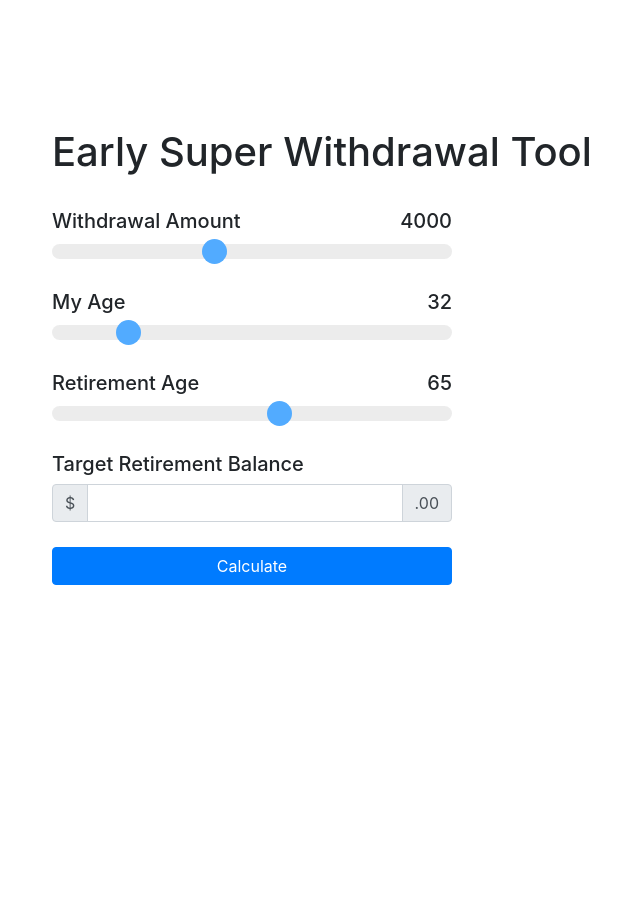
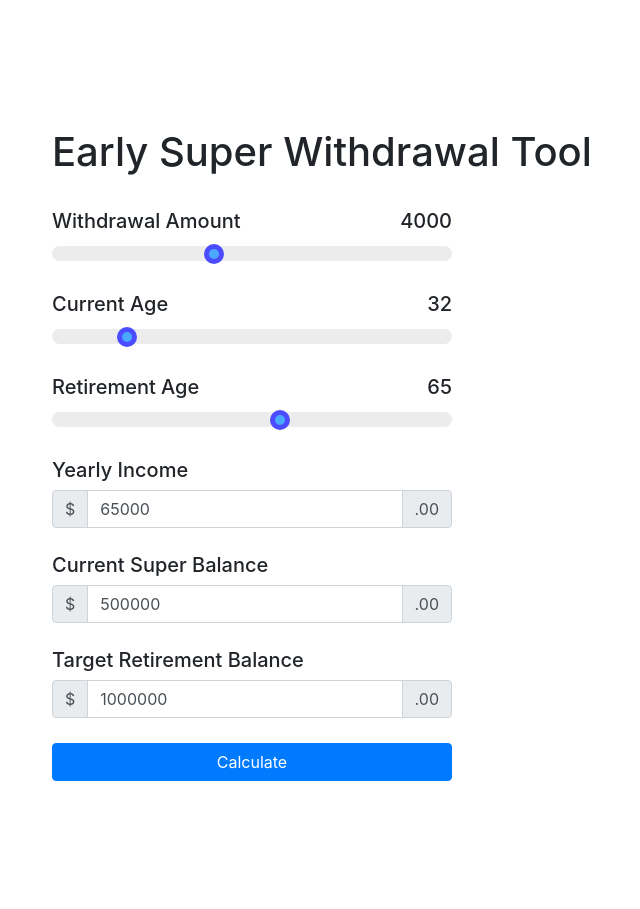
Before and after one commit to TianleJin/GovHack-2020, a Flask app: page / in a window 1280 px wide. Shown: the whole page, without its empty margins (146-786 px from the left). Before the commit the page ends 585 px from the top, so only its background shows below. Run offline with Flask 2, Linux system fonts and the light colour scheme; some libraries are stand-ins or nearby versions.

Commit message:
calculations and tweaks

```diff
--- a/static/home.css
+++ b/static/home.css
@@ -20,6 +20,7 @@
 .slider {
     -webkit-appearance: none;
     width: 100%;
+    margin-top: 5px;
     height: 15px;
     background: #e4e4e4;
     border-radius: 10px;
@@ -36,17 +37,19 @@
   .slider::-webkit-slider-thumb {
     -webkit-appearance: none;
     appearance: none;
-    width: 25px;
-    height: 25px;
+    width: 20px;
+    height: 20px;
     border-radius: 50%;
-    background: #0988ff;
+    border: 5px solid blue;
+    background: #0084ff;
     cursor: pointer;
   }
 
   .slider::-moz-range-thumb {
-    width: 25px;
-    height: 25px;
+    width: 10px;
+    height: 10px;
     border-radius: 50%;
-    background: #0988ff;
+    border: 7px solid rgb(0, 81, 255);
+    background: white;
     cursor: pointer;
   }
--- a/static/home.js
+++ b/static/home.js
@@ -1,3 +1,31 @@
 function updateInput(val, el) {
   document.getElementById(el + "-disp").innerHTML = val;
 }
+
+function calculate() {
+  const INFLATION = 0.04;
+  const ROI = 0.075;
+  const SUPER_CONTRIB = 0.12;
+  const FEE = 74;
+  const TAX = 0.07;
+
+  var drawAmount = document.getElementById("draw-amount").value;
+  var currAge = document.getElementById("my-age").value;
+  var retAge = document.getElementById("ret-age").value;
+  var income = document.getElementById("income").value;
+  var currBalance = document.getElementById("curr-super").value;
+
+  const n = retAge - currAge;
+
+  var fees = 0;
+  for (var i = 0; i < n; i++) {
+    fees = fees + FEE * (1 - INFLATION) ** i;
+  }
+
+  var fv = drawAmount * (1 + (ROI - INFLATION - 0.0085)) ** n - fees;
+
+
+
+  console.log(fv);
+
+}
--- a/templates/home.html
+++ b/templates/home.html
@@ -24,30 +24,30 @@
       <h5 id="draw-amount-disp">4000</h5>
     </div>
     <input
-      name="draw-amount"
+      id="draw-amount"
       type="range"
       min="0"
       max="10000"
       class="slider"
       value="4000"
       step="500"
-      oninput="updateInput(this.value, this.name);"
+      oninput="updateInput(this.value, this.id);"
     />
 
     <!-- My Age -->
     <div class="input-container">
       <div class="slider-label-container">
-        <h5>My Age</h5>
+        <h5>Current Age</h5>
         <h5 id="my-age-disp">32</h5>
       </div>
       <input
-        name="my-age"
+        id="my-age"
         type="range"
         min="18"
         max="100"
         class="slider"
         value="32"
-        oninput="updateInput(this.value, this.name);"
+        oninput="updateInput(this.value, this.id);"
       />
     </div>
 
@@ -58,14 +58,54 @@
         <h5 id="ret-age-disp">65</h5>
       </div>
       <input
-        name="ret-age"
+        id="ret-age"
         type="range"
         min="18"
         max="100"
         class="slider"
         value="65"
-        oninput="updateInput(this.value, this.name);"
+        oninput="updateInput(this.value, this.id);"
       />
+    </div>
+
+    <!-- Income -->
+    <div class="input-container">
+      <h5>Yearly Income</h5>
+      <div class="input-group">
+        <div class="input-group-prepend">
+          <span class="input-group-text">$</span>
+        </div>
+        <input
+          id="income"
+          type="text"
+          class="form-control"
+          value="65000"
+          aria-label="Amount (to the nearest dollar)"
+        />
+        <div class="input-group-append">
+          <span class="input-group-text">.00</span>
+        </div>
+      </div>
+    </div>
+
+    <!-- Current Super Balance -->
+    <div class="input-container">
+      <h5>Current Super Balance</h5>
+      <div class="input-group">
+        <div class="input-group-prepend">
+          <span class="input-group-text">$</span>
+        </div>
+        <input
+          id="curr-super"
+          type="text"
+          value="500000"
+          class="form-control"
+          aria-label="Amount (to the nearest dollar)"
+        />
+        <div class="input-group-append">
+          <span class="input-group-text">.00</span>
+        </div>
+      </div>
     </div>
 
     <!-- Target Retirement Balance -->
@@ -76,7 +116,9 @@
           <span class="input-group-text">$</span>
         </div>
         <input
+          id="tgt-ret"
           type="text"
+          value="1000000"
           class="form-control"
           aria-label="Amount (to the nearest dollar)"
         />
@@ -87,7 +129,11 @@
     </div>
 
     <!-- Calculate -->
-    <button type="button" class="btn btn-primary btn-block">
+    <button
+      type="button"
+      class="btn btn-primary btn-block"
+      onclick="calculate();"
+    >
       Calculate
     </button>
   </div>
```
